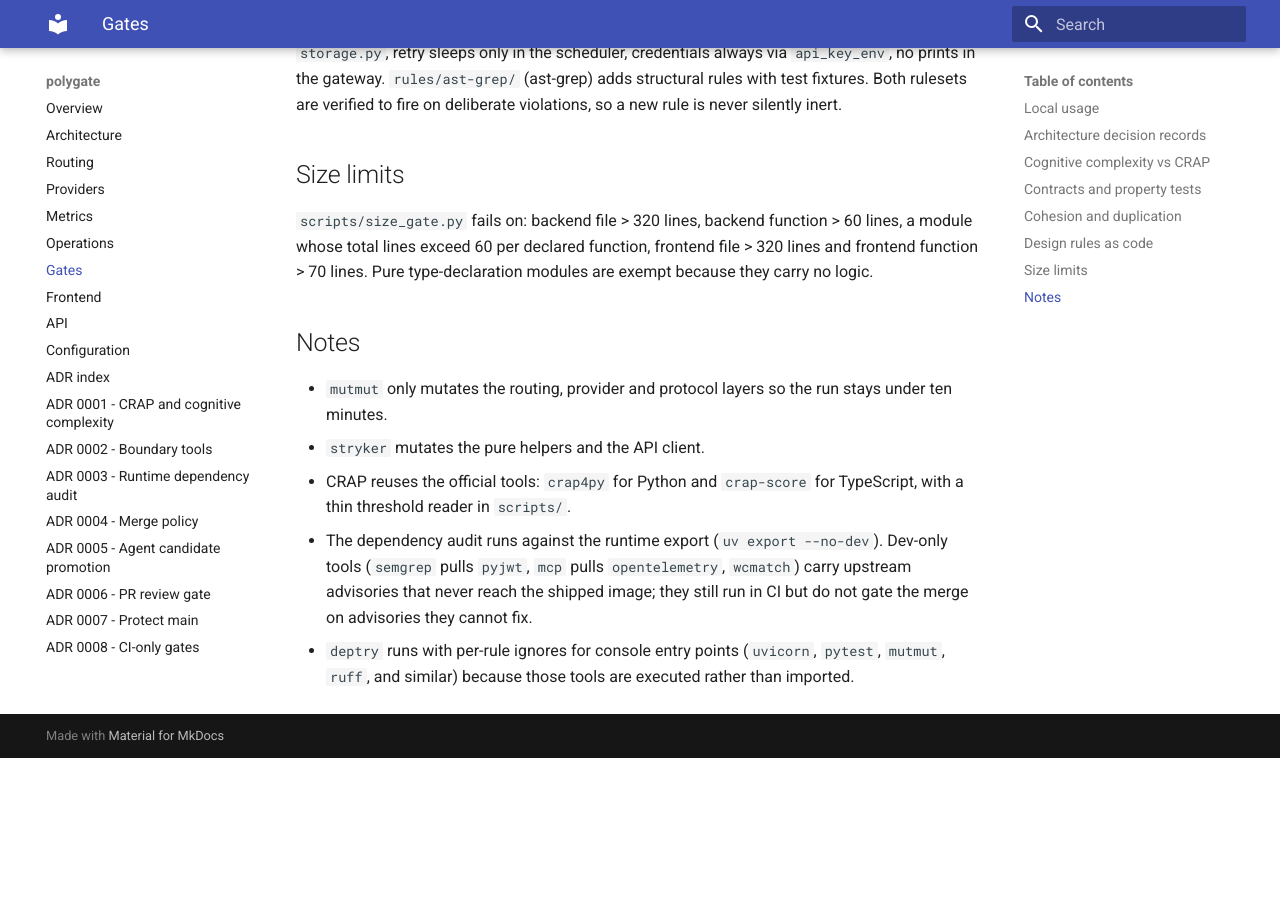
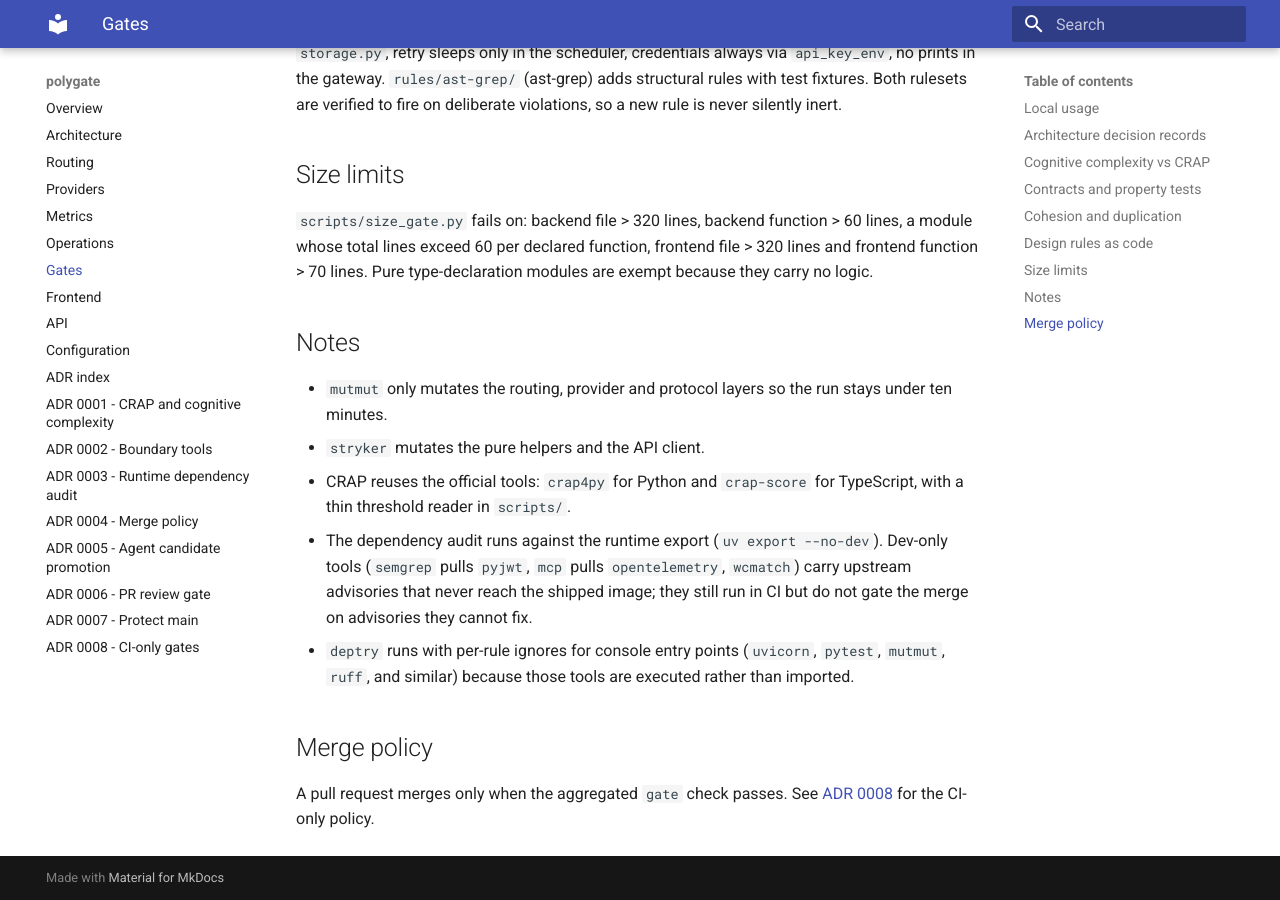
Before and after one commit to Zephyr236/polygate, an MkDocs documentation site: the page built from docs/gates.md, in a window 1280 px wide and 900 px high, scrolled down 3124 px. Built offline with MkDocs 1.6.1 and Material for MkDocs 9.7.7, drawn with Linux system fonts in a browser that asks for light colours; before the commit the page ends 3882 px from its top, so only the background shows below that.

Commit message:
docs: document the CI-only merge policy (#13)
* docs: document the CI-only merge policy

Co-Authored-By: Claude Code <noreply@anthropic.com>

* docs: fix the ADR 0008 link

Co-Authored-By: Claude Code <noreply@anthropic.com>

---------

Co-authored-by: Zephyr236 <Zephyr236@users.noreply.github.com>
Co-authored-by: Claude Code <noreply@anthropic.com>

```diff
--- a/docs/gates.md
+++ b/docs/gates.md
@@ -79,3 +79,8 @@ CRAP combines complexity with coverage, so a complex but well-tested function ca
 - CRAP reuses the official tools: `crap4py` for Python and `crap-score` for TypeScript, with a thin threshold reader in `scripts/`.
 - The dependency audit runs against the runtime export (`uv export --no-dev`). Dev-only tools (`semgrep` pulls `pyjwt`, `mcp` pulls `opentelemetry`, `wcmatch`) carry upstream advisories that never reach the shipped image; they still run in CI but do not gate the merge on advisories they cannot fix.
 - `deptry` runs with per-rule ignores for console entry points (`uvicorn`, `pytest`, `mutmut`, `ruff`, and similar) because those tools are executed rather than imported.
+
+## Merge policy
+
+A pull request merges only when the aggregated `gate` check passes. See
+[ADR 0008](adr/0008-ci-only-gates.md) for the CI-only policy.
```
